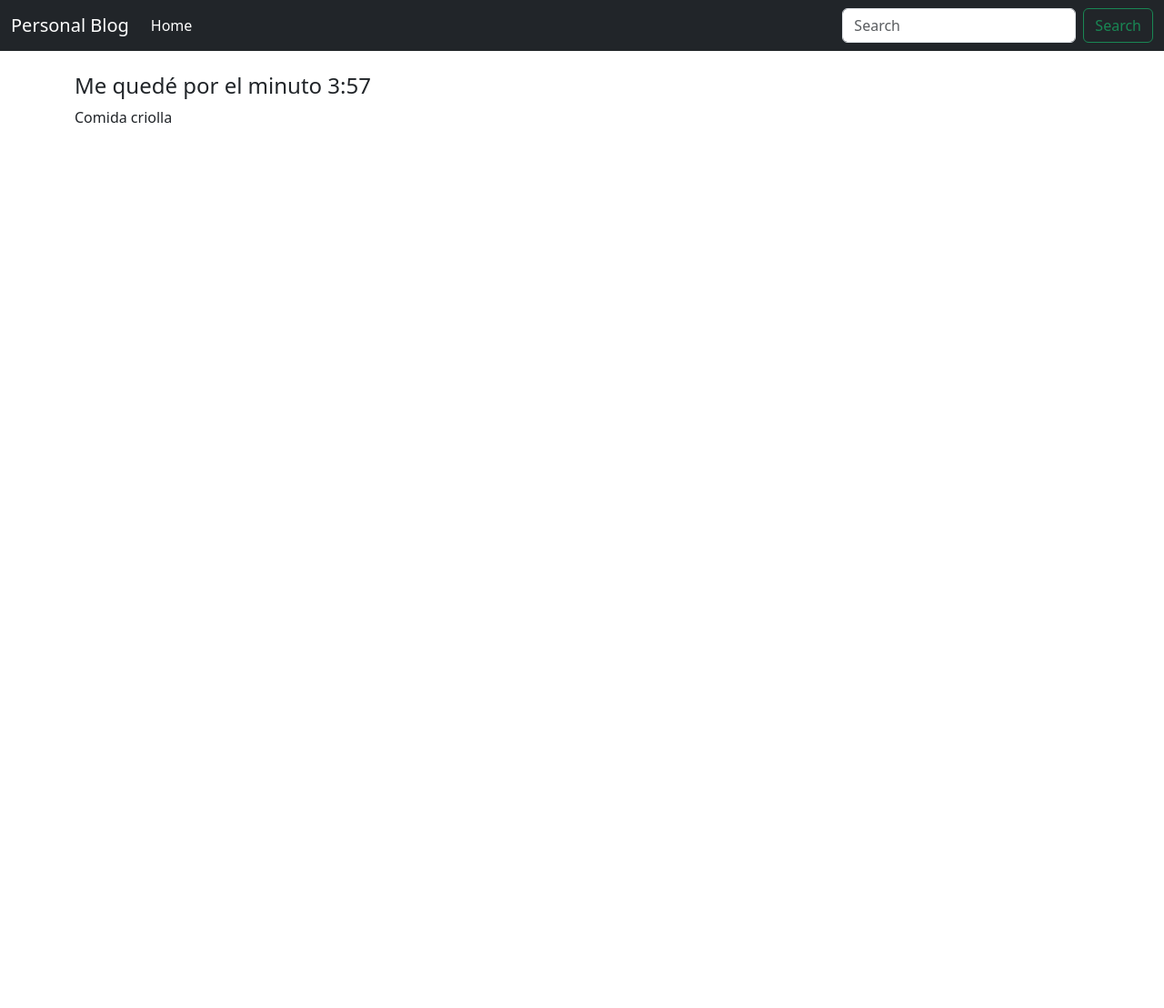
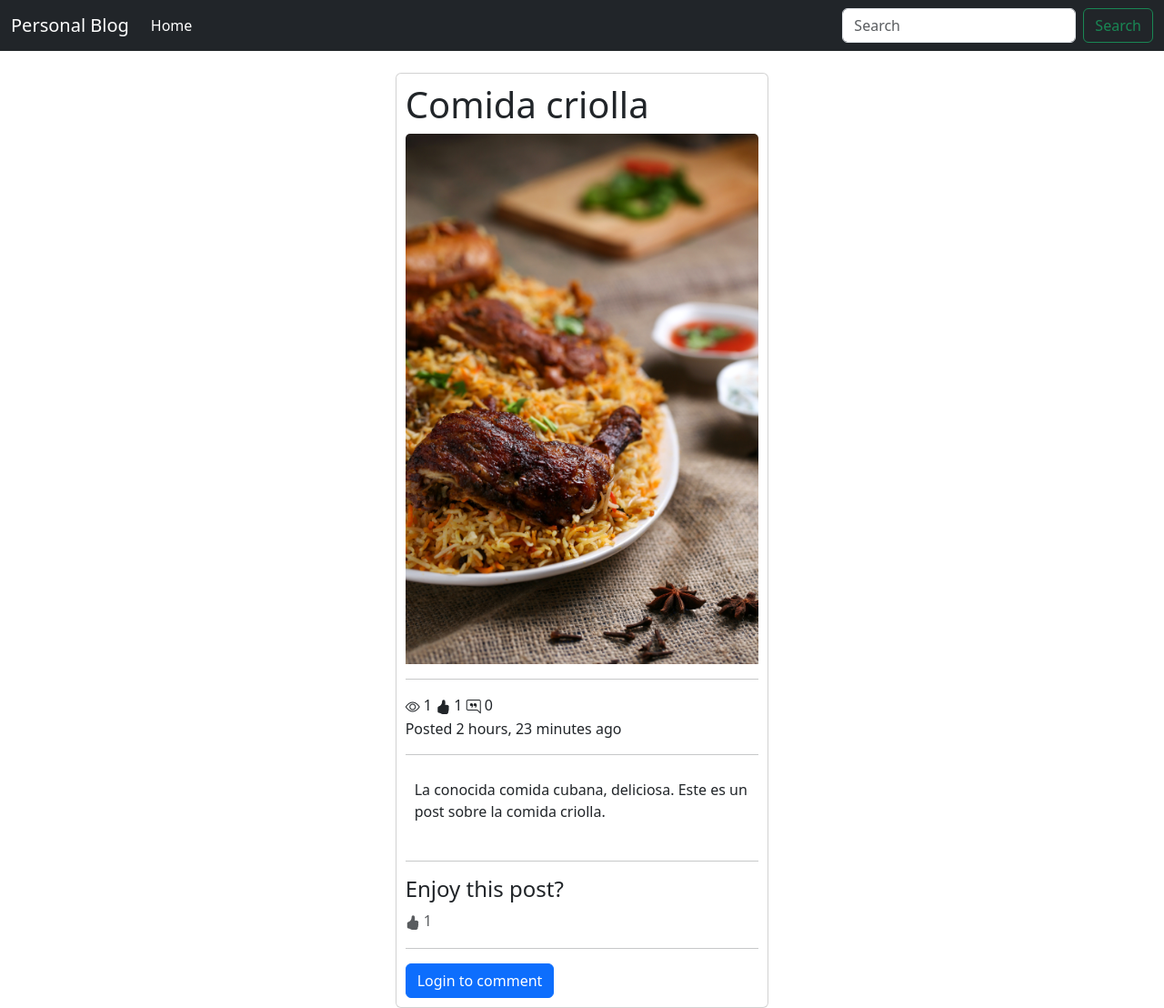
Before and after one commit to Leo9908/Blog, a Django app: a page that uses src/templates/posts/post_detail.html in a window 1280 px wide. Shown: the whole page at 91% size. Before the commit the page ends 135 px from the top, so only its background shows below. Run offline with Django 3.2, Linux system fonts and the light colour scheme; data comes from the database, SQL or seed files in the repository; both versions use the stored data as it was after the commit; some libraries are stand-ins or nearby versions.

Commit message:
finalizado
Se termino todo lo básico del blog

```diff
--- a/src/blog/urls.py
+++ b/src/blog/urls.py
@@ -23,18 +23,20 @@ from posts.views import (
     PostDetailView,
     PostCreateView,
     PostUpdateView,
-    PostDeleteView
+    PostDeleteView,
+    like
 )
 
 urlpatterns = [
     path('admin/', admin.site.urls),
-    path('accounts/', include('allauth.urls')),
+    path('accounts/', include('allauth.urls'), name='account_login'),
 
     path("", PostListView.as_view(), name="list"),
     path("create/", PostCreateView.as_view(), name="create"),
     path("<slug>/", PostDetailView.as_view(), name="detail"),
     path("<slug>/update/", PostUpdateView.as_view(), name="update"),
-    path("<slug>/delete/", PostDeleteView.as_view(), name="delete")
+    path("<slug>/delete/", PostDeleteView.as_view(), name="delete"),
+    path("like/<slug>/", like, name="like")
 ]
 
 
--- a/src/posts/forms.py
+++ b/src/posts/forms.py
@@ -1,8 +1,18 @@
 from django import forms
-from .models import Post
+from .models import Post, Comment
 
 
 class PostForm(forms.ModelForm):
     class Meta:
         model = Post
         fields = ('__all__')
+
+
+class CommentForm(forms.ModelForm):
+    content = forms.CharField(required=True, widget=forms.Textarea(attrs={
+        'rows': 4
+    }))
+
+    class Meta:
+        model = Comment
+        fields = ('content', )
--- a/src/posts/models.py
+++ b/src/posts/models.py
@@ -30,6 +30,13 @@ class Post(models.Model):
 
     def get_absolute_url(self):
         return reverse("detail", kwargs={"slug": self.slug})
+
+    def get_like_url(self):
+        return reverse("like", kwargs={"slug": self.slug})
+
+    @property
+    def comments(self):
+        return self.comment_set.all()
 
     @property
     def get_comment_count(self):
--- a/src/posts/views.py
+++ b/src/posts/views.py
@@ -1,4 +1,4 @@
-from django.shortcuts import render
+from django.shortcuts import get_object_or_404, redirect
 from django.views.generic import (
     ListView,
     DetailView,
@@ -15,7 +15,7 @@ from .models import (
     User
 )
 
-from .forms import PostForm
+from .forms import PostForm, CommentForm
 
 # Create your views here.
 
@@ -26,6 +26,30 @@ class PostListView(ListView):
 
 class PostDetailView(DetailView):
     model = Post
+
+    def post(self, *args, **kwargs):
+        form = CommentForm(self.request.POST)
+        if form.is_valid():
+            post = self.get_object()
+            comment = form.instance
+            comment.user = self.request.user
+            comment.post = post
+            comment.save()
+            return redirect('detail', slug=post.slug)
+        return redirect('detail', slug=self.get_object().slug)
+
+    def get_context_data(self, **kwargs):
+        context = super().get_context_data(**kwargs)
+        context.update({
+            'form': CommentForm()
+        })
+        return context
+
+    def get_object(self, **kwargs):
+        object = super().get_object(**kwargs)
+        if self.request.user.is_authenticated:
+            PostView.objects.get_or_create(user=self.request.user, post=object)
+        return object
 
 
 class PostCreateView(CreateView):
@@ -57,3 +81,14 @@ class PostUpdateView(UpdateView):
 class PostDeleteView(DeleteView):
     model = Post
     success_url = '/'
+
+
+def like(request, slug):
+    if request.user.is_authenticated:
+        post = get_object_or_404(Post, slug=slug)
+        like_qs = Like.objects.filter(user=request.user, post=post)
+        if like_qs.exists():
+            like_qs[0].delete()
+        else:
+            Like.objects.create(user=request.user, post=post)
+    return redirect('detail', slug=slug)
--- a/src/templates/posts/post_create.html
+++ /dev/null
@@ -1,5 +0,0 @@
-{% extends 'base.html' %} {% block content %}
-<div class="container">
-    <h4>Post Create</h4>
-</div>
-{% endblock content %}
--- a/src/templates/posts/post_detail.html
+++ b/src/templates/posts/post_detail.html
@@ -1,6 +1,66 @@
 {% extends 'base.html' %} {% block content %}
-<div class="container">
-  <h4>Me quedé por el minuto 3:57</h4>
-  {{post.title}}
+{% load crispy_forms_tags %}
+<div class="row">
+  <div class="col-4 offset-4">
+    <div class="card" style="padding: 10px">
+      <h1>{{post.title}}</h1>
+      <img src="{{post.thumbnail.url}}" class="card-img-top" alt="..." />
+      <hr />
+      <div>
+        <span>
+          <i class="bi bi-eye ml-2"></i>
+          {{post.get_view_count}}
+        </span>
+        <span>
+          <i class="bi bi-hand-thumbs-up-fill ml-2"></i>
+          {{post.get_like_count}}
+        </span>
+        <span>
+          <i class="bi bi-chat-right-quote ml-2"></i>
+          {{post.get_comment_count}}
+        </span>
+        <p class="card-text">Posted {{post.publish_date|timesince}} ago</p>
+      </div>
+      <hr />
+      <div style="padding: 10px">
+        <p>{{post.content}}</p>
+      </div>
+      <hr />
+      <div>
+        <h4>Enjoy this post?</h4>
+        <a
+          class="text-muted"
+          style="text-decoration: none"
+          href="{{post.get_like_url}}"
+        >
+          <i class="bi bi-hand-thumbs-up-fill"></i>
+          {{post.get_like_count}}
+        </a>
+        <hr />
+        {% if request.user.is_authenticated %}
+        <h4>Leave a comment below</h4>
+        <form method="POST">
+          {% csrf_token %} {{form|crispy}}
+          <button class="btn btn-primary" style="margin-top: 5px;">Comment</button>
+        </form>
+        <hr />
+        <h5>Comments</h5>
+        {% for comment in post.comments %}
+        <div>
+          <p>
+            {{comment.content}}
+            <br />
+            <small>{{comment.timestamp|timesince}} ago</small>
+          </p>
+        </div>
+        <hr />
+        {% endfor %} {% else %}
+        <a class="btn btn-primary btn-block" href="{% url 'account_login' %}">
+          Login to comment
+        </a>
+        {% endif %}
+      </div>
+    </div>
+  </div>
 </div>
 {% endblock content %}
--- a/src/templates/posts/post_form.html
+++ b/src/templates/posts/post_form.html
@@ -1,9 +1,9 @@
-{% extends 'base.html' %} {% block content %}
+{% extends 'base.html' %} {% load crispy_forms_tags %} {% block content %}
 <div class="container">
   <h1>{{view_type}}</h1>
   <form method="POST" enctype="multipart/form-data">
-    {% csrf_token %} {{form.as_p}}
-    <button class="btn btn-primary" type="submit">{{ view_type|title }}</button>
+    {% csrf_token %} {{form|crispy}}
+    <button class="btn btn-primary" type="submit" style="margin-top: 5px;">{{ view_type|title }}</button>
   </form>
 </div>
 {% endblock content %}
--- a/src/templates/posts/post_list.html
+++ b/src/templates/posts/post_list.html
@@ -2,7 +2,7 @@
 <div class="container">
   <div class="row">
     {% for post in post_list %}
-    <div class="col-4">
+    <div class="col-4" style="padding: 10px;">
       <div class="card" style="width: 18rem">
         <img src="{{post.thumbnail.url}}" class="card-img-top" alt="..." />
         <div class="card-body">
@@ -12,7 +12,7 @@
           <p>
             <span>
               <i class="bi bi-eye ml-2"></i>
-              {{post.get_comment_count}}
+              {{post.get_view_count}}
             </span>
             <span>
               <i class="bi bi-hand-thumbs-up-fill ml-2"></i>
@@ -20,7 +20,7 @@
             </span>
             <span>
               <i class="bi bi-chat-right-quote ml-2"></i>
-              {{post.get_view_count}}
+              {{post.get_comment_count}}
             </span>
             <p class="card-text">Posted {{post.publish_date|timesince}} ago</p>
           </p>
--- a/src/templates/posts/post_update.html
+++ /dev/null
@@ -1,3 +0,0 @@
-{% extends 'base.html' %} {% block content %}
-<div class="container">{{form}}</div>
-{% endblock content %}
```
Also changed, not shown: src/blog/settings.py (+7 -0 lines), src/db.sqlite3, src/media_root/icons8-logotipo-de-primavera-480_1.png (added), src/media_root/pexels-rajesh-tp-1624487.jpg (added), 1 other file.
